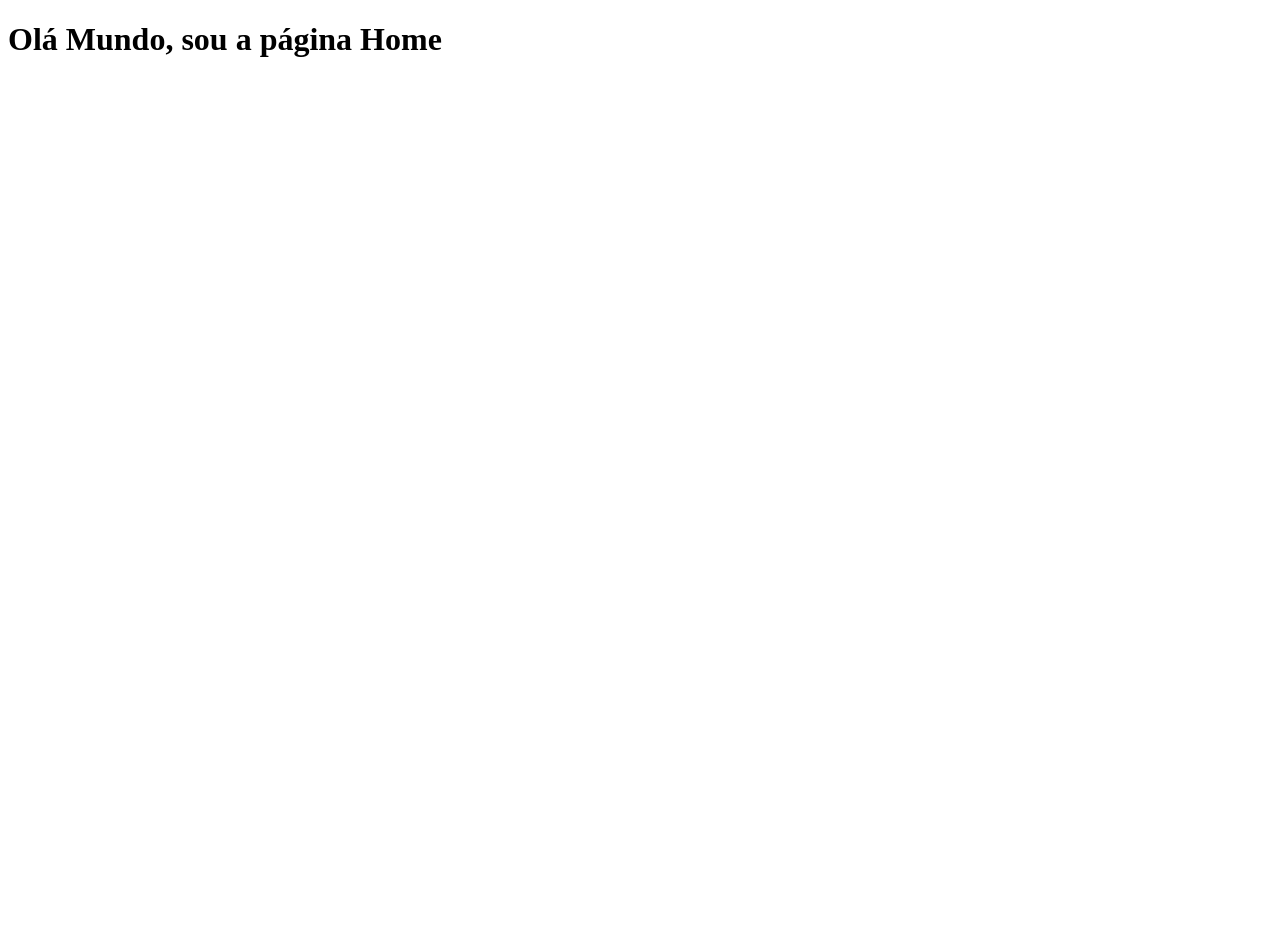
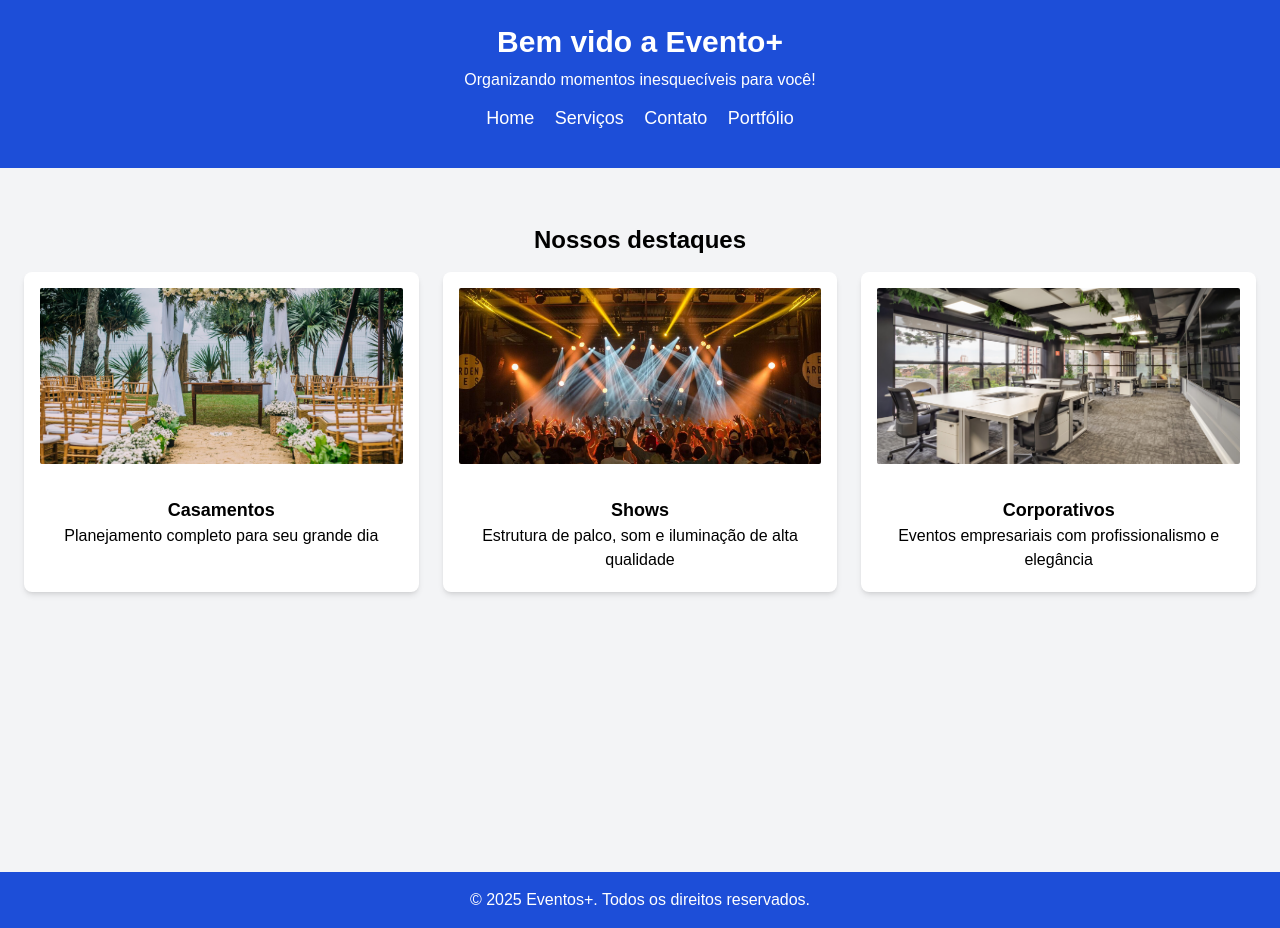
Before and after one commit to annalivianportellaurban-ops/eventos-plus-webserver, a website: page src/views/home.html in a window 1280 px wide. Before the commit the page ends 800 px from the top, so only its background shows below. Drawn offline with Linux system fonts and the light colour scheme; files whose address does not match are found by name.

Commit message:
Imprlementação da página home

```diff
--- /dev/null
+++ b/src/public/css/index.css
@@ -0,0 +1,3 @@
+@tailwind base;
+@tailwind components;
+@tailwind utilities;
--- a/src/views/home.html
+++ b/src/views/home.html
@@ -3,9 +3,42 @@
 <head>
     <meta charset="UTF-8">
     <meta name="viewport" content="width=device-width, initial-scale=1.0">
+    <link rel="stylesheet" href="/css/style.css">
     <title>Eventos - Home</title>
 </head>
-<body>
-    <h1>Olá Mundo, sou a página Home</h1>
+<body class="bg-gray-100">
+    <header class="bg-blue-700 text-white p-6 text-center">
+        <h1 class="text-3xl font-bold">Bem vido a Evento+</h1>
+        <p class="mt-2">Organizando momentos inesquecíveis para você!</p>
+        <div class="my-3">
+            <a class="text-lg hover:underline mx-2" href="#">Home</a>
+            <a class="text-lg hover:underline mx-2" href="#">Serviços</a>
+            <a class="text-lg hover:underline mx-2" href="#">Contato</a>
+            <a class="text-lg hover:underline mx-2" href="#">Portfólio</a>
+        </div>
+    </header>
+    <section class="container min-h-[80vh] mx-auto mt-8 p-6 text-center">
+        <h2 class="text-2xl font-semibold mb-4">Nossos destaques</h2>
+        <div class="grid grid-cols-1 md:grid-cols-3 gap-6">
+            <div class="bg-white h-80 shadow-md p-4 rounded-lg">
+                <img src="img/casamento.jpg" class="w-full h-44 rounded-sm object-cover" alt="">
+                <h3 class="font-bold text-lg mt-8">Casamentos</h3>
+                <p>Planejamento completo para seu grande dia</p>
+            </div>
+            <div class="bg-white h-80 shadow-md p-4 rounded-lg">
+                <img src="img/show.jpg" class="w-full h-44 rounded-sm object-cover" alt="">
+                <h3 class="font-bold text-lg mt-8">Shows</h3>
+                <p>Estrutura de palco, som e iluminação de alta qualidade</p>
+            </div>
+            <div class="bg-white h-80 shadow-md p-4 rounded-lg">
+                <img src="img/corporativo.jpg" class="w-full h-44 rounded-sm object-cover" alt="">
+                <h3 class="font-bold text-lg mt-8">Corporativos</h3>
+                <p>Eventos empresariais com profissionalismo e elegância</p>
+            </div class="bg-white shadow-md p-4 rounded-lg">
+        </div>
+    </section>
+    <footer class="bg-blue-700 text-white text-center p-4 mt-8">
+        <p>&copy; 2025 Eventos+. Todos os direitos reservados.</p>
+    </footer>
 </body>
 </html>
```
Also changed, not shown: src/public/css/style.css (added), src/public/img/casamento.jpg (added), src/public/img/corporativo.jpg (added), src/public/img/show.jpg (added).
